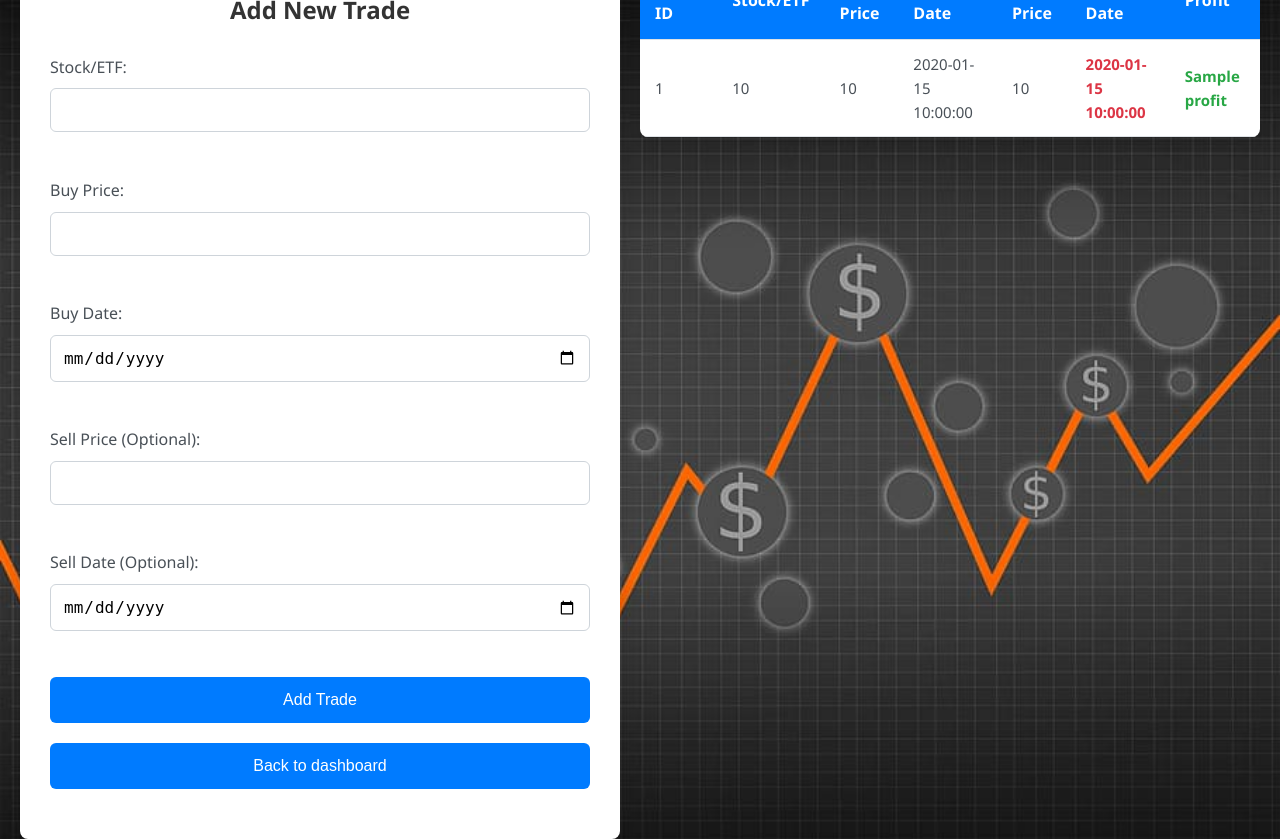
After one commit to eranbabayov/stock_adviser, a Flask app: page /user_trades in a window 1280 px wide. The commit adds this page. Run offline with Flask 3, Linux system fonts and the light colour scheme; the visitor is signed in with stand-in values (Sample User, id 1); a database or web service that is not in the repository returns one stand-in record (values such as "Sample title"); some libraries are stand-ins or nearby versions.

Commit message:
Add new trades page
Add new trades page

```diff
--- a/app.py
+++ b/app.py
@@ -56,6 +56,12 @@ def login():
     return render_template(
         'login.html',
         user_added=request.args.get('user_added'), password_changed=request.args.get("password_changed"))
+
+
+@app.route('/dashboard', methods=['POST'])
+def dashboard():
+    return render_template('dashboard.html', username=session['username'], stocks=session['user_stocks'],
+                           watchlist=session['watchlist_data'])
 
 
 @app.route('/stocks_above_avg', methods=['POST'])
@@ -258,5 +264,28 @@ def live_stocks():
     return jsonify(stock_data)
 
 
+@app.route('/user_trades', methods=['GET'])
+def user_trades():
+    # Example list of stocks to update
+    user_trades = get_user_trades(session["user_id"])
+    return render_template('trades.html', user_trades=user_trades)\
+
+
+
+@app.route('/add_trade', methods=['POST'])
+def add_trade():
+    stock_etf = request.form['stock_etf']
+    buy_price = float(request.form['buy_price'])
+    buy_date = datetime.strptime(request.form['buy_date'], '%Y-%m-%d')
+    sell_price = float(request.form['sell_price']) if request.form['sell_price'] else None
+    sell_date = datetime.strptime(request.form['sell_date'], '%Y-%m-%d') if request.form['sell_date'] else None
+
+    # Add trade to database (replace with your actual DB code)
+    add_new_trade(user_id=session["user_id"], stock_etf=stock_etf, buy_price=buy_price, buy_date=buy_date,
+                  sell_date=sell_date, sell_price=sell_price)
+
+    return redirect(url_for('user_trades'))  # Redirect to the trades page after adding a new trade
+
+
 if __name__ == '__main__':
     app.run(host='0.0.0.0', port=5000)
--- a/common_functions.py
+++ b/common_functions.py
@@ -268,6 +268,52 @@ def check_if_etf_valid(etf: str) -> bool:
     return check_etf_valid(etf)
 
 
+def add_new_trade(user_id: int, stock_etf: str, buy_price: float, buy_date: datetime,
+                  sell_date: datetime | None = None, sell_price: float | None = None):
+    """
+    Adds a new trade to the user_trades table.
+
+    :param user_id: ID of the user who made the trade.
+    :param stock_etf: The stock or ETF symbol.
+    :param buy_price: The price at which the stock/ETF was bought.
+    :param buy_date: The date the stock/ETF was bought.
+    :param sell_date: (Optional) The date the stock/ETF was sold.
+    :param sell_price: (Optional) The price at which the stock/ETF was sold.
+    """
+    query = '''
+        INSERT INTO user_trades (user_id, stock_etf, buy_price, buy_date, sell_date, sell_price)
+        VALUES (%s, %s, %s, %s, %s, %s)
+    '''
+    values = (user_id, stock_etf, buy_price, buy_date, sell_date, sell_price)
+
+    try:
+        with conn.cursor() as cursor:
+            cursor.execute(query, values)
+            conn.commit()
+            print("Trade added successfully.")
+    except Exception as e:
+        print(f"Error adding trade: {e}")
+
+
+def get_user_trades(user_id: int):
+    """
+    Fetches all trades for a given user.
+
+    :param user_id: The ID of the user whose trades are to be retrieved.
+    :return: A list of tuples containing trade records, or an empty list if none exist or an error occurs.
+    """
+    try:
+        with conn.cursor() as cursor:
+            # Correct SQL query with proper syntax
+            cursor.execute('SELECT * FROM user_trades WHERE user_id = %s', (user_id,))
+            # Fetch and return all matching rows
+            return cursor.fetchall()
+    except Exception as e:
+        print(f"Error fetching user trades: {e}")
+        return []  # Return an empty list in case of error
+
+
+
 def remove_stock_from_watchlist(watchlist_session_data, stock_symbol: str):
     """
     Remove a stock's data from the session['watchlist_data'] based on its symbol.
--- /dev/null
+++ b/static/trades.css
@@ -0,0 +1,136 @@
+/* Reset default styles */
+* {
+    margin: 0;
+    padding: 0;
+    box-sizing: border-box;
+}
+
+/* Global Styles */
+body {
+    font-family: 'Segoe UI', Tahoma, Geneva, Verdana, sans-serif;
+    background-color: #f8f9fa;
+    color: #333;
+    padding: 20px;
+    line-height: 1.6;
+}
+
+/* Form Styling */
+.form-container {
+    background-color: #ffffff;
+    padding: 30px;
+    margin-bottom: 50px;
+    box-shadow: 0 4px 16px rgba(0, 0, 0, 0.1);
+    border-radius: 8px;
+    width: 100%;
+    max-width: 600px;
+    margin: 0 auto;
+}
+
+.form-container h2 {
+    text-align: center;
+    color: #333;
+    margin-bottom: 25px;
+    font-size: 24px;
+    font-weight: 600;
+}
+
+form label {
+    display: block;
+    margin-bottom: 8px;
+    font-weight: 500;
+    color: #495057;
+}
+
+form input[type="text"], form input[type="number"], form input[type="date"] {
+    width: 100%;
+    padding: 12px;
+    margin-bottom: 20px;
+    border: 1px solid #ced4da;
+    border-radius: 6px;
+    font-size: 16px;
+    transition: border-color 0.3s ease;
+}
+
+form input[type="text"]:focus, form input[type="number"]:focus, form input[type="date"]:focus {
+    border-color: #80bdff;
+    outline: none;
+}
+
+form button {
+    width: 100%;
+    padding: 14px;
+    background-color: #007bff;
+    color: white;
+    font-size: 16px;
+    border: none;
+    border-radius: 6px;
+    cursor: pointer;
+    transition: background-color 0.3s ease;
+    font-weight: 500;
+}
+
+form button:hover {
+    background-color: #0056b3;
+}
+
+/* Table Styling */
+table {
+    width: 100%;
+    border-collapse: collapse;
+    margin-top: -700px;
+    margin-left: 20px;
+    background-color: #ffffff;
+    border-radius: 8px;
+    overflow: hidden;
+    box-shadow: 0 4px 12px rgba(0, 0, 0, 0.1);
+}
+
+th, td {
+    padding: 12px 15px;
+    text-align: left;
+    border-bottom: 1px solid #dee2e6;
+}
+
+th {
+    background-color: #007bff;
+    color: white;
+    font-weight: 600;
+}
+
+tr:nth-child(even) {
+    background-color: #f8f9fa;
+}
+
+td {
+    font-size: 15px;
+    color: #495057;
+}
+
+td:nth-child(6), td:nth-child(7) {
+    color: #28a745;
+    font-weight: bold;
+}
+
+td:nth-child(6) {
+    color: #dc3545;
+}
+
+/* Responsive Design */
+@media (max-width: 768px) {
+    .form-container {
+        width: 90%;
+    }
+
+    table {
+        font-size: 14px;
+    }
+
+    th, td {
+        padding: 10px;
+    }
+
+    form button {
+        font-size: 14px;
+        padding: 12px;
+    }
+}
--- /dev/null
+++ b/templates/trades.html
@@ -0,0 +1,65 @@
+<!DOCTYPE html>
+<html lang="en">
+<head>
+    <meta charset="UTF-8">
+    <meta name="viewport" content="width=device-width, initial-scale=1.0">
+    <link rel="stylesheet" href="{{ url_for('static', filename='style.css') }}">
+    <link rel="stylesheet" href="{{ url_for('static', filename='trades.css') }}">
+    <title>Trades Page</title>
+</head>
+<body>
+    <!-- Add Trade Form -->
+    <div class="form-container">
+        <h2>Add New Trade</h2>
+        <form action="{{ url_for('add_trade') }}" method="POST">
+            <label for="stock_etf">Stock/ETF:</label>
+            <input type="text" id="stock_etf" name="stock_etf" required><br><br>
+
+            <label for="buy_price">Buy Price:</label>
+            <input type="number" id="buy_price" name="buy_price" step="0.01" required><br><br>
+
+            <label for="buy_date">Buy Date:</label>
+            <input type="date" id="buy_date" name="buy_date" required><br><br>
+
+            <label for="sell_price">Sell Price (Optional):</label>
+            <input type="number" id="sell_price" name="sell_price" step="0.01"><br><br>
+
+            <label for="sell_date">Sell Date (Optional):</label>
+            <input type="date" id="sell_date" name="sell_date"><br><br>
+
+            <button type="submit">Add Trade</button>
+        </form>
+        <form action="{{ url_for('dashboard') }}" method="POST">
+            <button type="submit">Back to dashboard</button>
+
+        </form>
+    </div>
+
+    <table>
+        <thead>
+            <tr>
+                <th>Trade ID</th>
+                <th>Stock/ETF</th>
+                <th>Buy Price</th>
+                <th>Buy Date</th>
+                <th>Sell Price</th>
+                <th>Sell Date</th>
+                <th>Profit</th>
+            </tr>
+        </thead>
+        <tbody>
+            {% for trade in user_trades %}
+                <tr>
+                    <td>{{ trade.trade_id }}</td>
+                    <td>{{ trade.stock_etf }}</td>
+                    <td>{{ trade.buy_price }}</td>
+                    <td>{{ trade.buy_date }}</td>
+                    <td>{{ trade.sell_price or 'N/A' }}</td>
+                    <td>{{ trade.sell_date or 'N/A' }}</td>
+                    <td>{{ trade.profit or 'N/A' }}</td>
+                </tr>
+            {% endfor %}
+        </tbody>
+    </table>
+</body>
+</html>
--- a/yahoo_api.py
+++ b/yahoo_api.py
@@ -62,7 +62,6 @@ def get_stock_close(yahoo_stocks_data, requested_stocks: list[str]) -> (dict, li
 
         stocks_close[stock] = sorted_stock_data
         stocks_data.append(get_last_day_stock_data([stock])[0])  # Get the stock data for the current stock
-
     return stocks_close, stocks_data
 
 def check_etf_valid(symbol: str) -> bool:
```
Also changed, not shown: templates/dashboard.html (+6 -2 lines).
